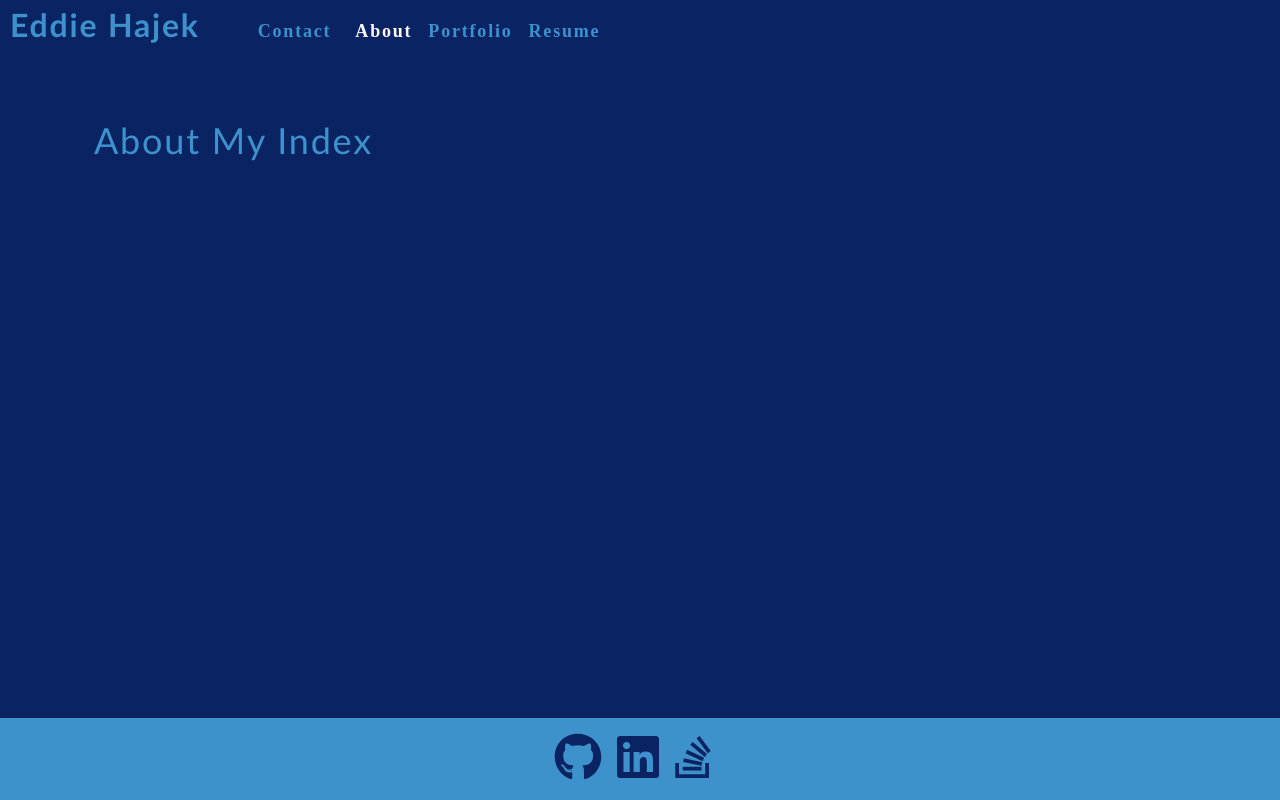
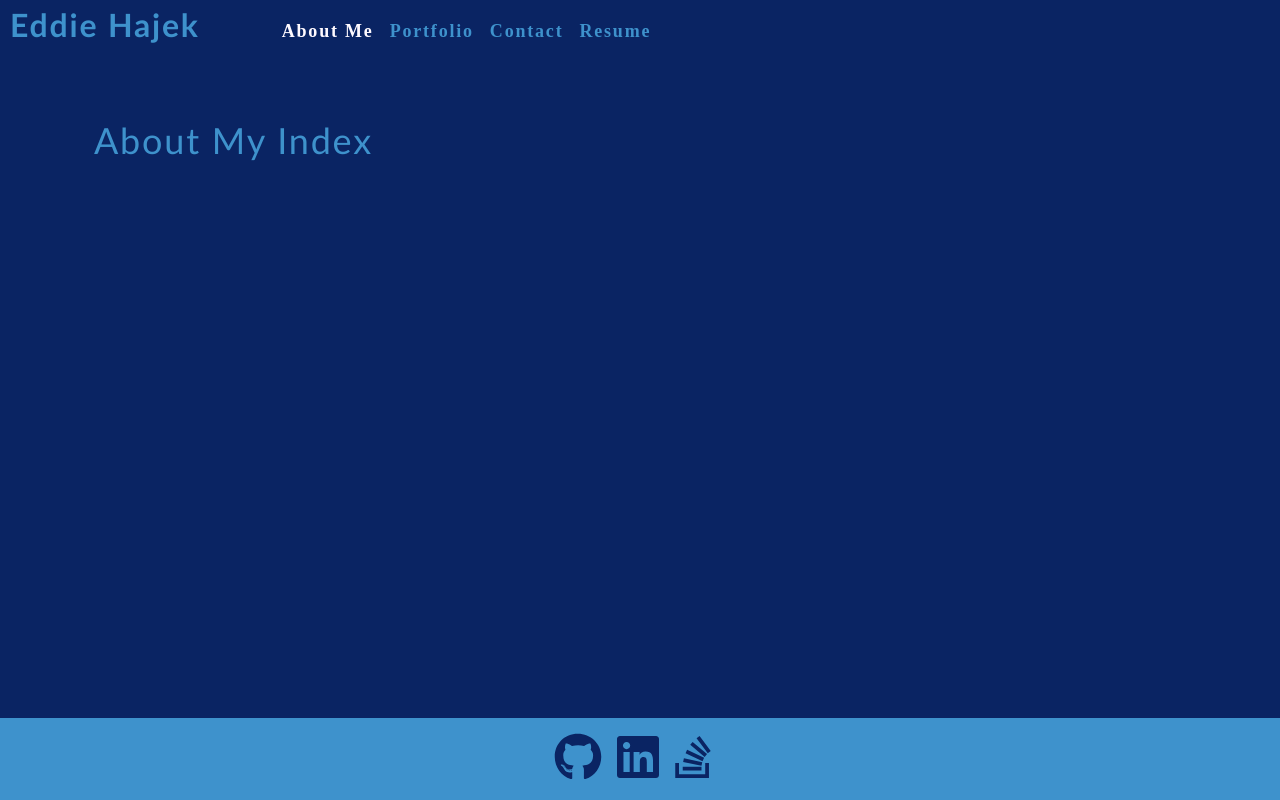
Before and after one commit to ehajek/ReactPortfolio, a React (Create React App) app in the folder reactportfolio/: page / in a window 1280 px wide. Built offline with nearby package versions, Linux system fonts and the light colour scheme.

Commit message:
Move Contact Tab

```diff
--- a/reactportfolio/src/App.js
+++ b/reactportfolio/src/App.js
@@ -14,12 +14,16 @@ library.add(fab)
 function App() {
   const [categories] = useState([
     {
-      name: "About",
+      name: "About Me",
       description: <About></About>
     },
     {
       name: 'Portfolio',
       description: <Portfolio></Portfolio>
+    },
+    {
+      name: "Contact",
+      description: <ContactForm></ContactForm>
     },
     {
       name: "Resume",
@@ -41,14 +45,10 @@ function App() {
         setContactSelected={setContactSelected}
       ></Nav>
       <main>
-        {!contactSelected ? (
-          <>
-          <Gallery currentCategory={currentCategory}></Gallery>
-            {/* <About></About> */}
-          </>
-        ) : (
-          <ContactForm></ContactForm>
-        )}
+      <Gallery currentCategory={currentCategory}></Gallery>
+
+
+
       </main>
       <Footer></Footer>
     </div>
--- a/reactportfolio/src/components/Nav/index.js
+++ b/reactportfolio/src/components/Nav/index.js
@@ -24,7 +24,7 @@ function Nav(props) {
       <nav>
         <ul className="flex-row">
           <li className={`mx-2 ${contactSelected && 'navActive'}`}>
-            <span onClick={() => setContactSelected(true)}>Contact</span>
+            {/* <span onClick={() => setContactSelected(true)}>Contact</span> */}
           </li>
           {categories.map((category) => (
             <li
```
